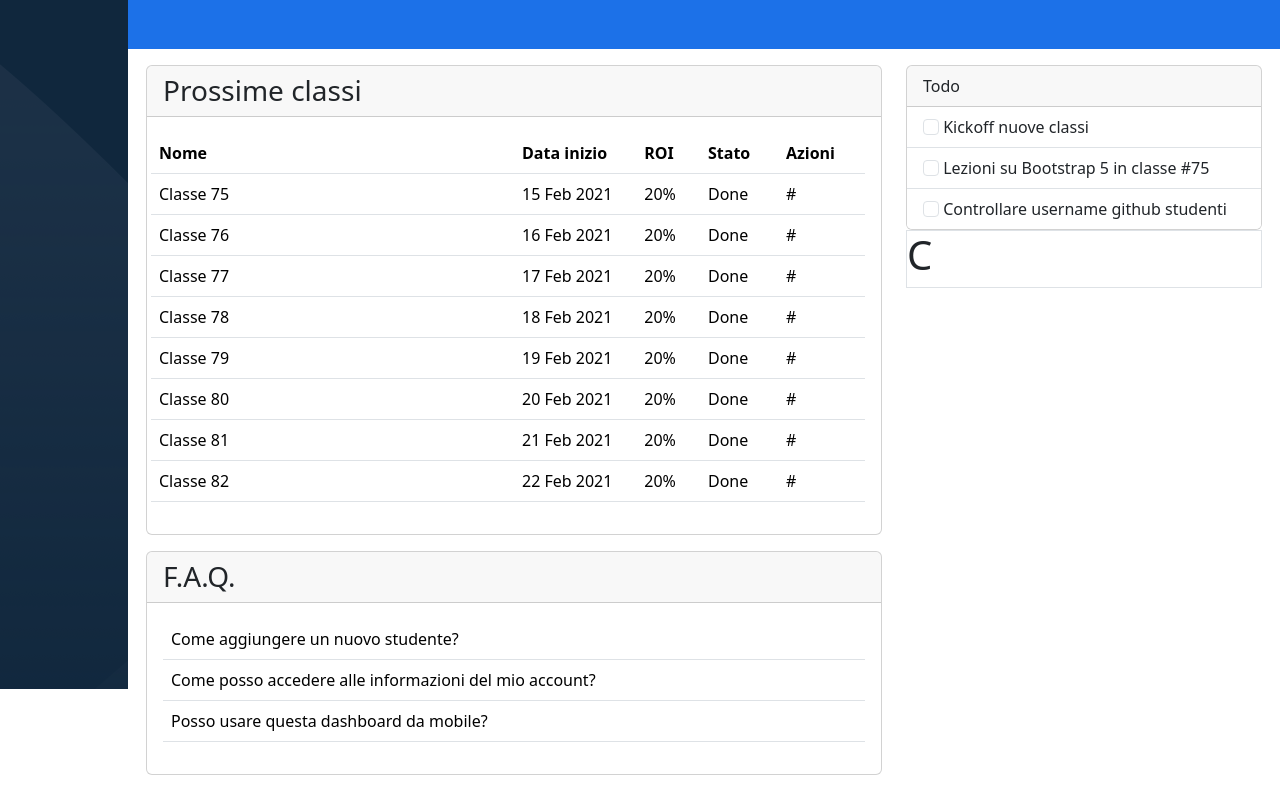
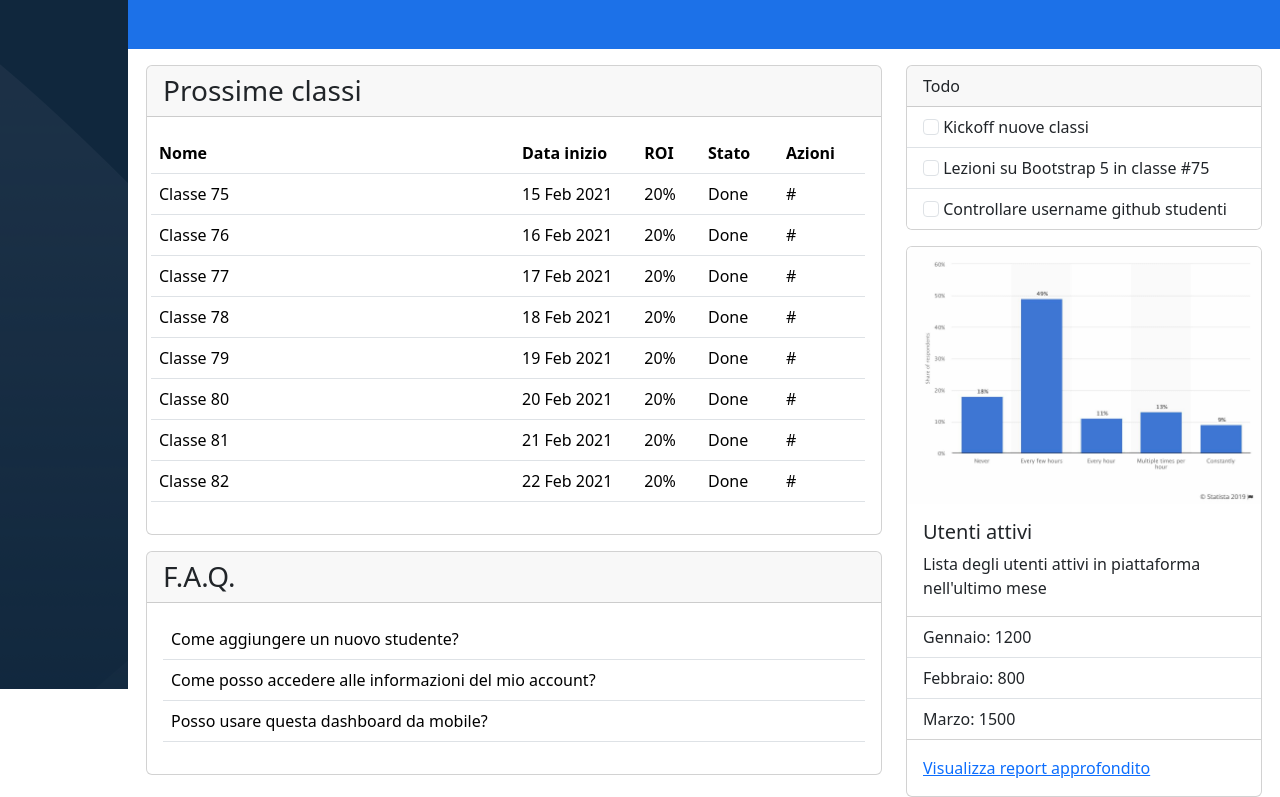
Before and after one commit to RobertoScarci/html-css-bootstrap-dashboard, a plain HTML site: page index.html in a window 1280 px wide. Shown: the part 111-908 px from the top of the page. Before the commit the page ends 886 px from the top, so only its background shows below. Drawn offline with nearby package versions, Linux system fonts and the light colour scheme.

Commit message:
creazione e rifinituara dell'ultima card riguardante le stats degli utenti

```diff
--- a/index.html
+++ b/index.html
@@ -176,10 +176,22 @@
                                 </ul>
                               </div>
                         </div>
-                        <div class="col-12 border">
-                            <h1>
-                                C
-                            </h1>
+                        <div class="col-12 mt-3">
+                            <div class="card">
+                                <img src="./img/stats.jpeg" class="card-img-top" alt="stats image">
+                                <div class="card-body">
+                                  <h5 class="card-title">Utenti attivi</h5>
+                                  <p class="card-text">Lista degli utenti attivi in piattaforma nell'ultimo mese</p>
+                                </div>
+                                <ul class="list-group list-group-flush">
+                                  <li class="list-group-item">Gennaio: 1200</li>
+                                  <li class="list-group-item">Febbraio: 800</li>
+                                  <li class="list-group-item">Marzo: 1500</li>
+                                </ul>
+                                <div class="card-body">
+                                  <a href="#" class="card-link">Visualizza report approfondito</a>
+                                </div>
+                              </div>
                         </div>
                     </div>
                 </div>
```
